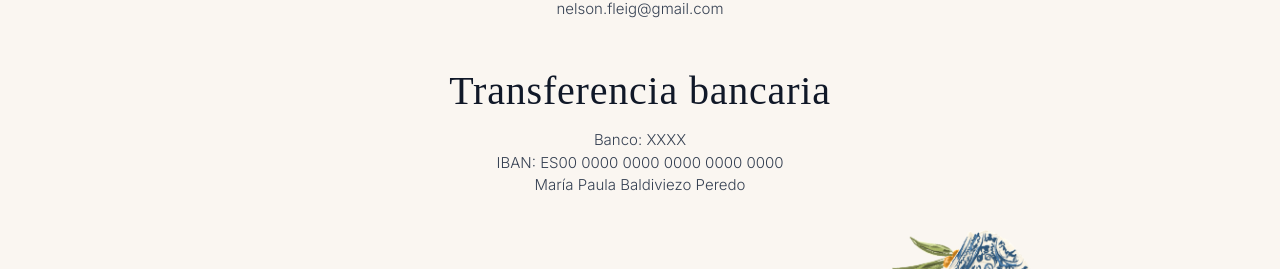
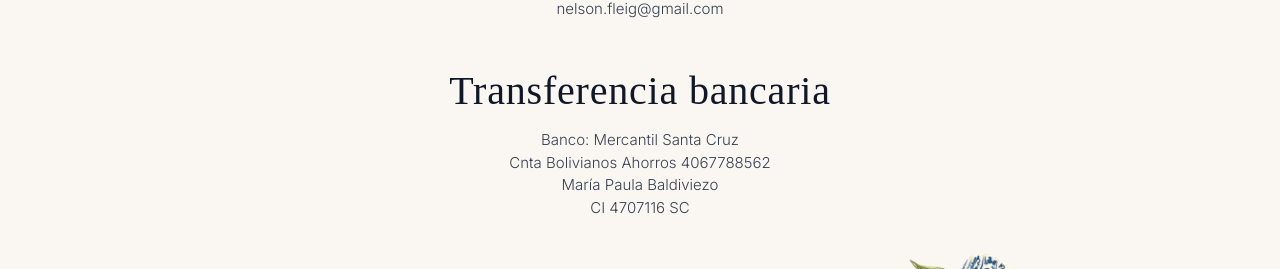
Before and after one commit to nelsonfleig/wedding-site, a React (Vite) app: page / in a window 1280 px wide. Shown: the part 4416-4685 px from the top of the page. Built offline with nearby package versions, Linux system fonts and the light colour scheme; no server answers; a web font is replaced by a local one.

Commit message:
add bank info

```diff
--- a/src/components/Gifts.tsx
+++ b/src/components/Gifts.tsx
@@ -40,9 +40,10 @@ const Gifts = () => {
 
         <motion.div variants={fadeUp}>
           <h3 className="mb-4">Transferencia bancaria</h3>
-          <p>Banco: XXXX</p>
-          <p>IBAN: ES00 0000 0000 0000 0000 0000</p>
-          <p>María Paula Baldiviezo Peredo</p>
+          <p>Banco: Mercantil Santa Cruz</p>
+          <p>Cnta Bolivianos Ahorros 4067788562</p>
+          <p>María Paula Baldiviezo</p>
+          <p>CI 4707116 SC</p>
         </motion.div>
       </div>
     </motion.section>
```
